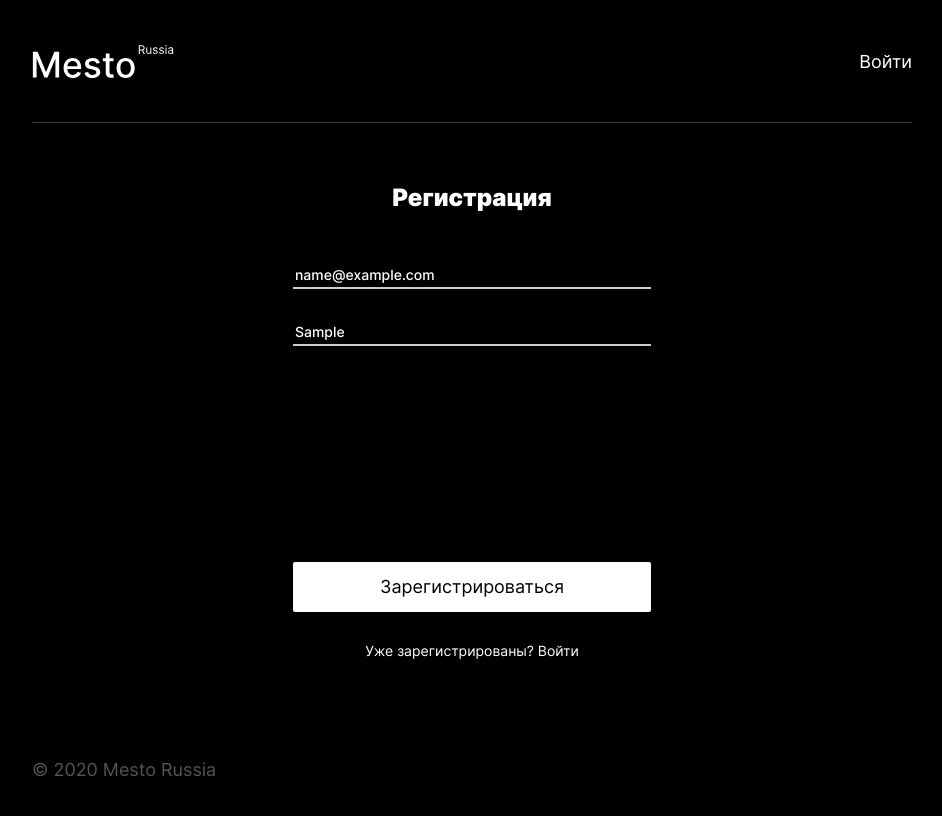
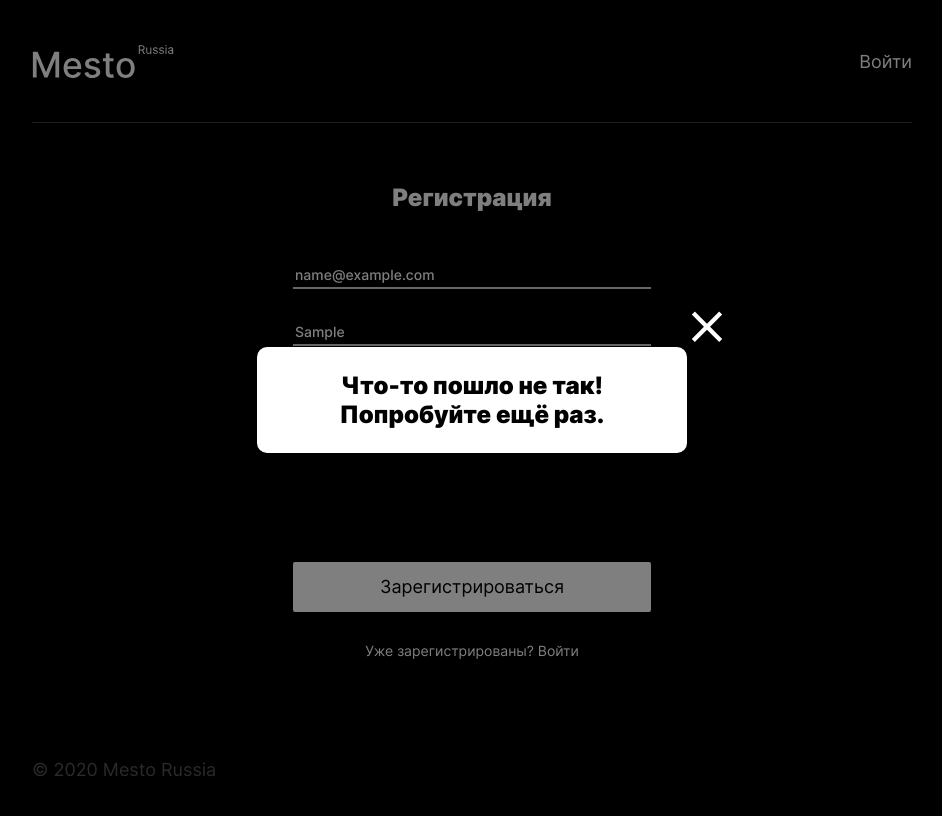
Before and after one commit to beagle-elgaeb/edu-mesto-react-auth, a React (Create React App) app: page /sign-up in a window 1280 px wide. Both pictures are taken after typing "name@example.com", "Sample" into the empty fields and a click on the button "Зарегистрироваться". Shown: the top 816 px of the page, without its empty margins (168-1110 px from the left). Built offline with nearby package versions, Linux system fonts and the light colour scheme; no server answers.

Commit message:
ПР 12. Добавлен popup подтверждающий регистрацию.

```diff
--- /dev/null
+++ b/src/blocks/popup/__text/popup__text.css
@@ -0,0 +1,8 @@
+.popup__text {
+  width: 83%;
+  line-height: 29px;
+  font-size: 24px;
+  font-weight: 900;
+  color: #000000;
+  text-align: center;
+}
--- a/src/components/App.js
+++ b/src/components/App.js
@@ -16,6 +16,7 @@ import EditProfilePopup from "./EditProfilePopup";
 import EditAvatarPopup from "./EditAvatarPopup";
 import AddPlacePopup from "./AddPlacePopup";
 import ImagePopup from "./ImagePopup";
+import InfoTooltip from "./InfoTooltip";
 
 import { CurrentUserContext } from "../contexts/CurrentUserContext";
 
@@ -26,10 +27,13 @@ function App({ history }) {
   const [editAvatarPopupOpen, setEditAvatarPopupOpen] = React.useState(false);
   const [editProfilePopupOpen, setEditProfilePopupOpen] = React.useState(false);
   const [addCardPopupOpen, setAddCardPopupOpen] = React.useState(false);
+  const [infoTooltipPopupOpen, setInfoTooltipPopupOpen] = React.useState(false);
+  const [infoTooltipSuccess, setInfoTooltipSuccess] = React.useState(false);
   const [selectedCard, setSelectedCard] = React.useState();
   const [currentUser, setCurrentUser] = React.useState({});
   const [cards, setCards] = React.useState([]);
   const [loggedIn, setLoggedIn] = React.useState(false);
+  const [userData, setUserData] = React.useState("");
 
   const { pathname } = useLocation();
 
@@ -47,6 +51,15 @@ function App({ history }) {
       })
   }, []);
 
+  React.useEffect(() => {
+    const token = localStorage.getItem("token");
+
+    if (token) {
+      loadProfile(token);
+    }
+    // eslint-disable-next-line react-hooks/exhaustive-deps
+  }, []);
+
   function handleEditAvatarClick() {
     setEditAvatarPopupOpen(true);
   }
@@ -59,10 +72,16 @@ function App({ history }) {
     setAddCardPopupOpen(true);
   }
 
+  function showResult(success) {
+    setInfoTooltipPopupOpen(true);
+    setInfoTooltipSuccess(success);
+  }
+
   function closeAllPopups() {
     setEditAvatarPopupOpen(false);
     setEditProfilePopupOpen(false);
     setAddCardPopupOpen(false);
+    setInfoTooltipPopupOpen(false);
     setSelectedCard(undefined);
   }
 
@@ -134,8 +153,6 @@ function App({ history }) {
       })
   }
 
-  const [userData, setUserData] = React.useState("");
-
   function loadProfile(token) {
     auth.getContent(token)
       .then((res) => {
@@ -146,14 +163,6 @@ function App({ history }) {
         }
       });
   }
-
-  React.useEffect(() => {
-    const token = localStorage.getItem("token");
-
-    if (token) {
-      loadProfile(token);
-    }
-  }, []);
 
   function handleLogin(token) {
     loadProfile(token);
@@ -180,7 +189,8 @@ function App({ history }) {
               <ProtectedRoute
                 path="/content"
                 loggedIn={loggedIn}
-                component={Main}
+              >
+                <Main
                   cards={cards}
                   currentUser={currentUser}
                   onCardLike={handleCardLike}
@@ -190,14 +200,19 @@ function App({ history }) {
                   onAddCard={handleAddCardClick}
                   onCardClick={handleCardClick}
                 />
+              </ProtectedRoute>
+
               <Route path="/sign-in">
                 <Login
+                  showResult={showResult}
                   handleLogin={handleLogin}
                 />
               </Route>
 
               <Route path="/sign-up">
-                <Register />
+                <Register
+                  showResult={showResult}
+                />
               </Route>
 
               <Route exact path="/">
@@ -233,6 +248,13 @@ function App({ history }) {
           card={selectedCard}
           onClose={closeAllPopups}
         />
+
+        <InfoTooltip
+          success={infoTooltipSuccess}
+          isOpen={infoTooltipPopupOpen}
+          onClose={closeAllPopups}
+        />
+
       </div>
     </CurrentUserContext.Provider>
   );
--- /dev/null
+++ b/src/components/InfoTooltip.js
@@ -0,0 +1,18 @@
+import buttonClosePopup from "../images/button-сlose.svg";
+
+function InfoTooltip({ success, isOpen, onClose }) {
+
+  return (
+    <div className={`popup popup_type_tooltype ${isOpen ? "popup_opened" : ""} `} onClick={onClose}>
+      <div className="popup__container" onClick={(e) => e.stopPropagation()}>
+        <img src={success ? "" : ""}/>
+        <p className="popup__text">{success ? "Вы успешно зарегистрировались!" : "Что-то пошло не так! Попробуйте ещё раз."}</p>
+        <button className="popup__button-close" type="button" aria-label="Закрыть окно" onClick={onClose}>
+          <img className="popup__button-close-img" src={buttonClosePopup} alt="Закрыть окно" />
+        </button>
+      </div>
+    </div>
+  );
+}
+
+export default InfoTooltip;
--- a/src/components/Register.js
+++ b/src/components/Register.js
@@ -4,9 +4,7 @@ import { useFormik } from "formik";
 
 import * as auth from "../utils/Auth.js";
 
-function Register({ history }) {
-  const [message, setMessage] = React.useState("")
-
+function Register({ history, showResult }) {
   const formik = useFormik({
     initialValues: {
       email: "",
@@ -17,14 +15,14 @@ function Register({ history }) {
         email: values.email,
         password: values.password,
       })
-        .then((res) => {
-          if (res) {
-            setMessage("Всё ок");
-            history.push("/sign-in");
-          } else {
-            setMessage("Что-то пошло не так!");
-          }
+        .then(() => {
+          showResult(true);
+          history.push("/sign-in");
+        })
+        .catch(() => {
+          showResult(false);
         });
+
     },
   });
 
--- a/src/index.css
+++ b/src/index.css
@@ -64,6 +64,7 @@
   @import url(./blocks/popup/_opened/popup_opened.css);
   @import url(./blocks/popup/__container/popup__container.css);
   @import url(./blocks/popup/__title/popup__title.css);
+  @import url(./blocks/popup/__text/popup__text.css);
   @import url(./blocks/popup/__fieldset/popup__fieldset.css);
   @import url(./blocks/popup/__form/popup__form.css);
   @import url(./blocks/popup/__input/popup__input.css);
--- a/src/utils/Auth.js
+++ b/src/utils/Auth.js
@@ -8,8 +8,13 @@ export const register = ({ email, password }) => {
     },
     body: JSON.stringify({ email, password })
   })
-    .then(res => res.json())
-    .catch((err) => console.log(err));
+    .then(res => {
+      if (res.ok) {
+        return res.json();
+      } else {
+        throw new Error("Ошибка регистрации");
+      }
+    })
 };
 
 export const authorize = ({ email, password }) => {
--- a/src/utils/ProtectedRoute.js
+++ b/src/utils/ProtectedRoute.js
@@ -1,13 +1,14 @@
 import React from "react";
 import { Route, Redirect } from "react-router-dom";
 
-const ProtectedRoute = ({ component: Component, ...props }) => {
+const ProtectedRoute = ({ path, children, loggedIn }) => {
   return (
-    <Route>
+    <Route path={path}>
       {() =>
-        props.loggedIn ? <Component {...props} /> : <Redirect to="./sign-in" />
+        loggedIn ? children : <Redirect to="./sign-in" />
       }
     </Route>
-)};
+  )
+};
 
 export default ProtectedRoute;
```
Lines whose indentation alone changed are shown as unchanged.
